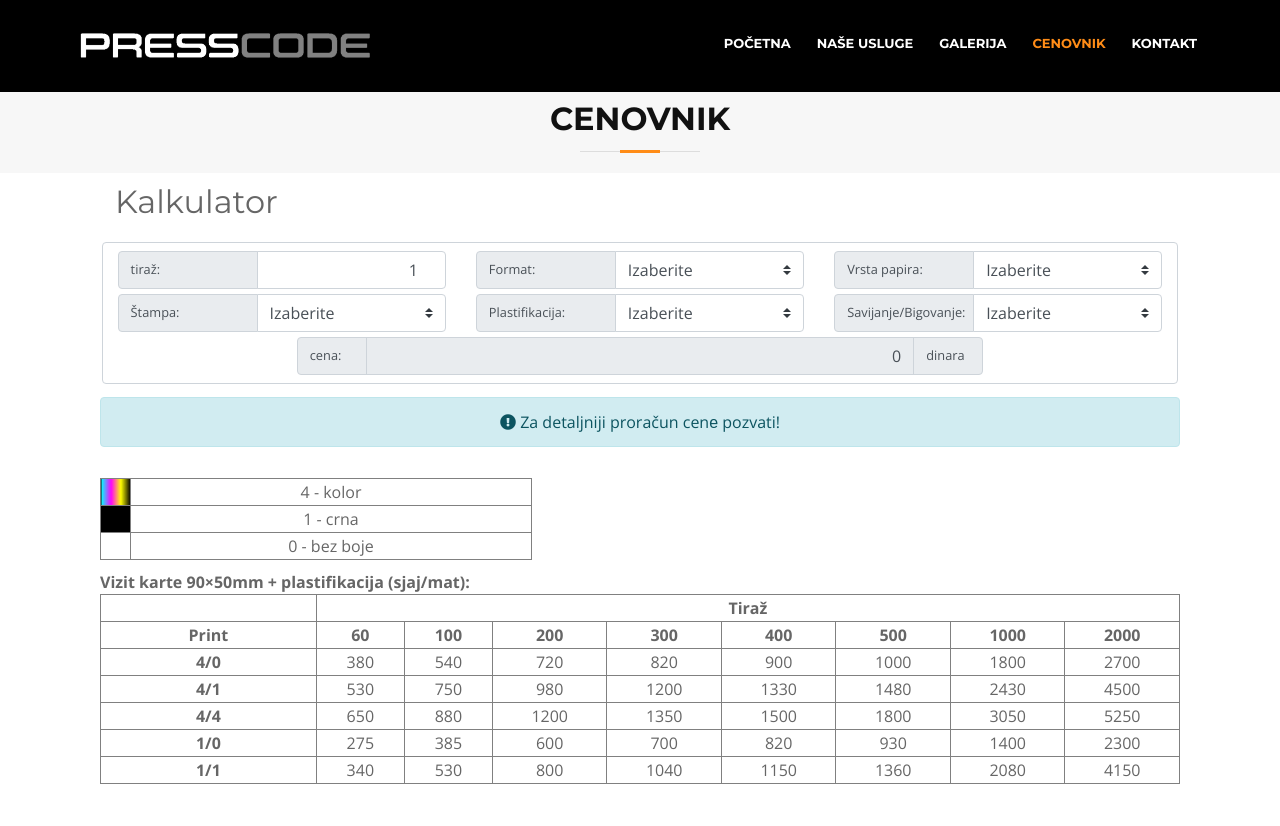
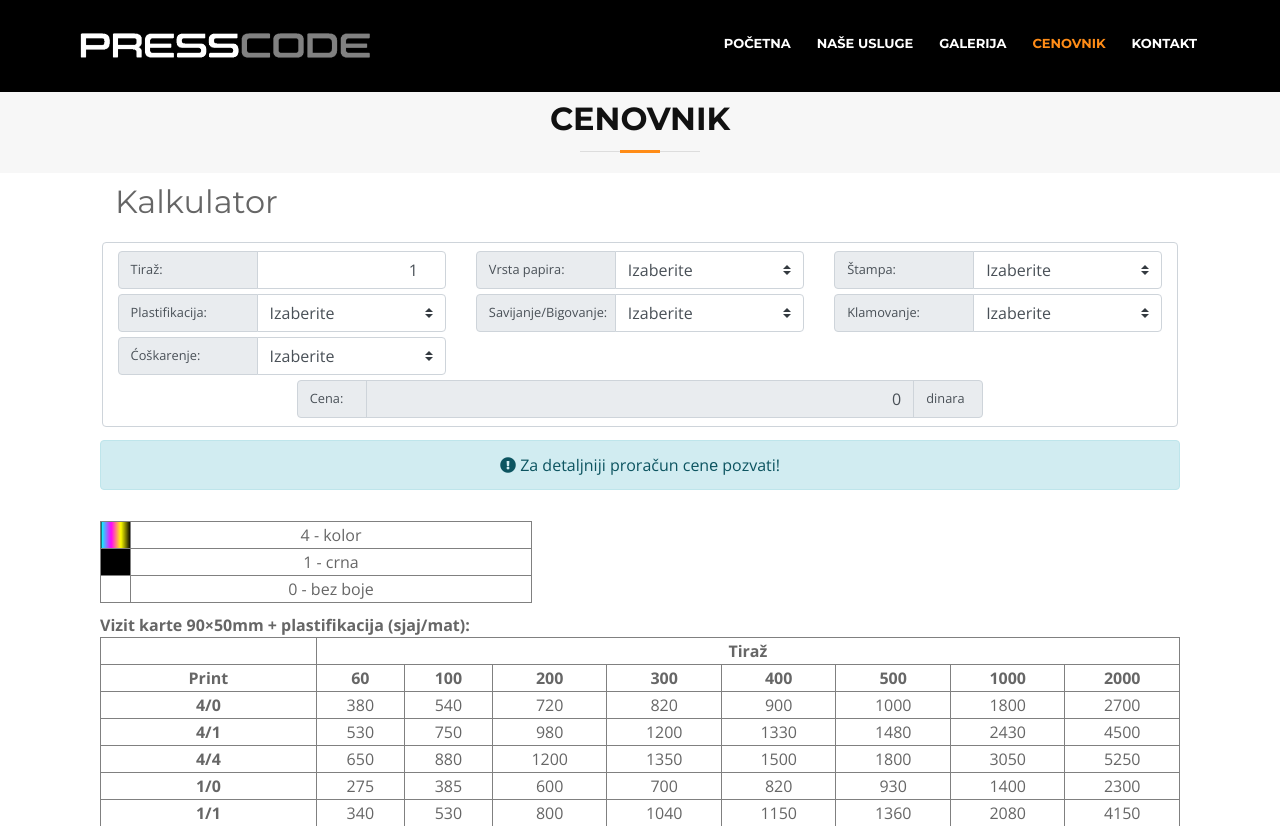
Before and after one commit to danilopetrovic/presscode, a PHP site: page /cenovnik.php in a window 1280 px wide. Shown: the top 826 px of the page. Run offline with PHP 8.4, Linux system fonts and the light colour scheme; some libraries are stand-ins or nearby versions; some web fonts are replaced.

Commit message:
sredjivanje kalkulatora, funkcija za promenu imena padajucim pri odabiru opcija

```diff
--- a/primer2/cenovnik.php
+++ b/primer2/cenovnik.php
@@ -51,7 +51,7 @@
                         <div class="col-md-6 col-lg-4">
                             <div class="input-group">
                                 <div class="input-group-prepend">
-                                    <span class="input-group-text">tiraž:</span>
+                                    <span class="input-group-text">Tiraž:</span>
                                 </div>
                                 <input type="number" class="form-control" min="1" style="text-align: right;" id="tiraz" value="1">
                                 <!--<div class="input-group-append">-->
@@ -62,37 +62,19 @@
                         <div class="col-md-6 col-lg-4">
                             <div class="input-group">
                                 <div class="input-group-prepend">
-                                    <span class="input-group-text">Format:</span>
-                                </div>
-                                <select class="custom-select">
-                                    <option value="0" title="nesto1">Izaberite</option>
-                                    <option value="1" title="nesto2">A3</option>
-                                    <option value="2" title="nesto3">A4</option>
-                                    <option value="3" title="nesto4">A5</option>
-                                    <option value="4" title="nesto5">A6</option>
-                                </select>
-                            </div>
-                        </div>
-                        <!--<div class="col-md-6 col-lg-4">-->
-                        <!--    <select class="custom-select">-->
-                        <!--        <option value="0">Format</option>-->
-                        <!--        <option value="1">A3</option>-->
-                        <!--        <option value="2">A4</option>-->
-                        <!--        <option value="3">A5</option>-->
-                        <!--        <option value="4">A6</option>-->
-                        <!--    </select>-->
-                        <!--</div>-->
-                        <div class="col-md-6 col-lg-4">
-                            <div class="input-group">
-                                <div class="input-group-prepend">
                                     <span class="input-group-text">Vrsta papira:</span>
                                 </div>
                                 <select class="custom-select">
                                     <option value="0">Izaberite</option>
-                                    <option value="1">80gr ofset</option>
-                                    <option value="2">120gr ofset</option>
-                                    <option value="3">150gr ofset</option>
-                                    <option value="4">350gr ofset</option>
+                                    <option value="1">Kunzdruk 350</option>
+                                    <option value="1">Kunzdruk 250+</option>
+                                    <option value="1">Kunzdruk 250-</option>
+                                    <option value="1">Muflon (Samolepljivi papir)</option>
+                                    <option value="1">Teksturirani papir (specijalni papir)</option>
+                                    <option value="1">Ofsetni 80g</option>
+                                    <option value="1">A3 Ofsetni</option>
+                                    <option value="1">A4 Ofsetni</option>
+                                    <option value="1">Papir od klijenta</option>
                                 </select>
                             </div>
                         </div>
@@ -111,12 +93,19 @@
                                     <span class="input-group-text">Štampa:</span>
                                 </div>
                                 <select class="custom-select">
-                                    <option value="0">Izaberite</option>
-                                    <option value="1">crno jednostrano</option>
-                                    <option value="2">crno dvostrano</option>
-                                    <option value="5">crno/kolor dvostrano</option>
-                                    <option value="3">kolor jednostrano</option>
-                                    <option value="4">kolor dvostrano</option>
+                                    <option>Izaberite</option>
+                                    <option value="1">1/0 crno jednostrano</option>
+                                    <option value="2">1/1 crno dvostrano</option>
+                                    <option value="5">4/1 kolor/crno dvostrano</option>
+                                    <option value="3">4/0 kolor jednostrano</option>
+                                    <option value="4">4/4 kolor dvostrano</option>
+                                    <option value="4">Otisak od klijenta</option>
+                                    <option value="4">1/0 CB - A4</option>
+                                    <option value="4">1/0 CB - A3</option>
+                                    <option value="4">1/0 CB - B4</option>
+                                    <option value="4">1/1 CB - A4</option>
+                                    <option value="4">1/1 CB - A3</option>
+                                    <option value="4">1/1 CB - B4</option>
                                 </select>
                             </div>
                         </div>
@@ -155,14 +144,36 @@
                                 <div class="input-group-prepend">
                                     <span class="input-group-text">Savijanje/Bigovanje:</span>
                                 </div>
-                                <select class="custom-select" onchange="bigovanjePromenaTexta();" id="bigovanje">
+                                <select class="custom-select" onchange="promenaTexta(this);" id="Savijanje/Bigovanje">
+                                    <option value="0">Izaberite</option>
+                                    <option value="2">Da</option>
+                                </select>
+                            </div>
+                        </div>
+                        <div class="col-md-6 col-lg-4">
+                            <div class="input-group">
+                                <div class="input-group-prepend">
+                                    <span class="input-group-text">Klamovanje:</span>
+                                </div>
+                                <select class="custom-select" onchange="promenaTexta(this);" id="Klamovanje">
+                                    <option value="0">Izaberite</option>
+                                    <option value="2">Da</option>
+                                </select>
+                            </div>
+                        </div>
+                        <div class="col-md-6 col-lg-4">
+                            <div class="input-group">
+                                <div class="input-group-prepend">
+                                    <span class="input-group-text">Ćoškarenje:</span>
+                                </div>
+                                <select class="custom-select" onchange="promenaTexta(this);" id="Ćoškarenje">
                                     <option value="0">Izaberite</option>
                                     <option value="2">Da</option>
                                 </select>
                             </div>
                         </div>
                         <!--<div class="col-md-6 col-lg-4">-->
-                        <!--    <select class="custom-select" onchange="bigovanjePromenaTexta();" id="bigovanje">-->
+                        <!--    <select class="custom-select" onchange="promenaTexta();" id="bigovanje">-->
                         <!--        <option value="0">Savijanje/Bigovanje</option>-->
                         <!--        <option value="2">Da</option>-->
                         <!--    </select>-->
@@ -170,7 +181,7 @@
                         <div class="offset-md-1 col-md-10 offset-lg-2 col-lg-8">
                             <div class="input-group">
                                 <div class="input-group-prepend posebno">
-                                    <span class="input-group-text">cena:</span>
+                                    <span class="input-group-text">Cena:</span>
                                 </div>
                                 <input type="text" class="form-control" value="0" readonly style="text-align: right" id="prikaziCenu">
                                 <div class="input-group-append posebno">
@@ -414,15 +425,14 @@
     /*~~~bigovanje promena texta~~~*/
     var bigovanje = document.querySelector('#bigovanje');
 
-    function bigovanjePromenaTexta() {
+    function promenaTexta(e) {
         // console.log(bigovanje.selectedIndex);
-        if (bigovanje.selectedIndex === 1) {
-            bigovanje.children[0].innerHTML = 'Savijanje/Bigovanje (Ne)';
+        if (e.selectedIndex !== 0) {
+            e.children[0].innerHTML = e.id+' (Ne)';
         } else {
-            bigovanje.children[0].innerHTML = 'Izaberite';
+            e.children[0].innerHTML = 'Izaberite';
         }
     }
-
     /*~~~bigovanje promena texta~~~KRAJ*/
 
     function izracunajCenu() {
@@ -444,7 +454,6 @@
         // console.log(rezultat);
     }
 
-
     /*~~~dodavanje event listenera na sva polja~~~*/
     tiraz.addEventListener('input', function () {
         izracunajCenu();
```
